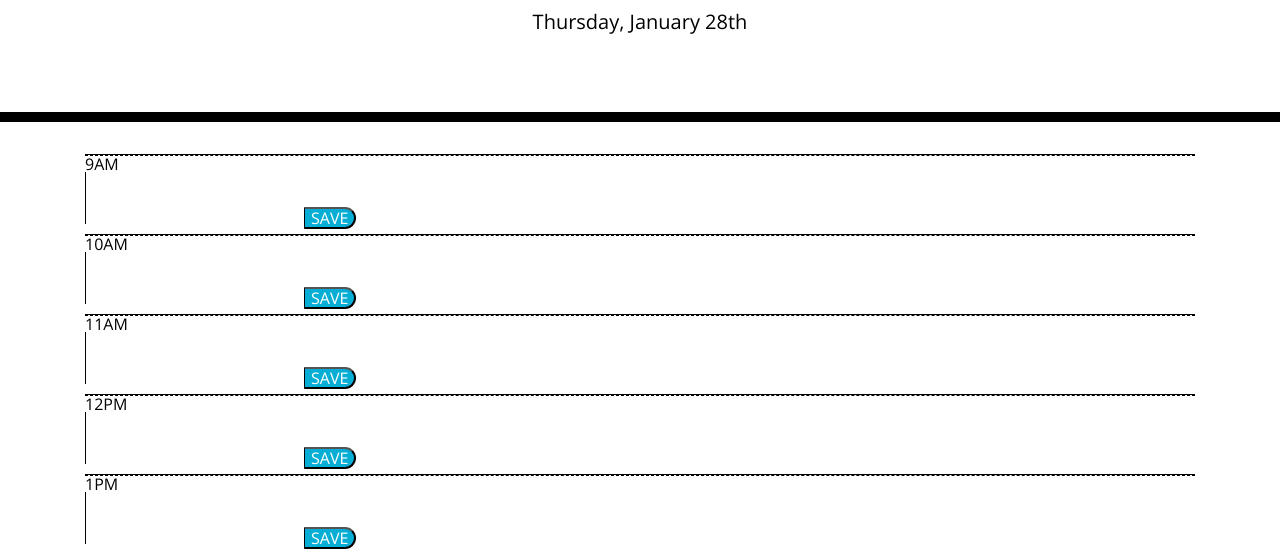
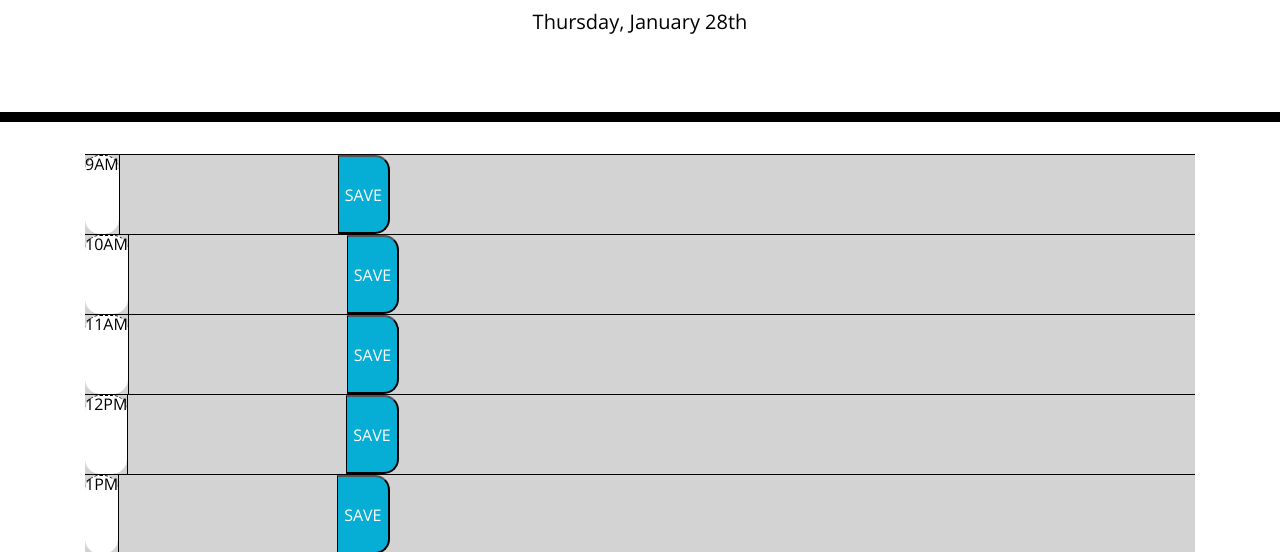
Before and after one commit to indervirsingh/Work-Day-Scheduler, a plain HTML site: page index.html in a window 1280 px wide. Shown: the part 182-734 px from the top of the page. Drawn offline with nearby package versions, Linux system fonts and the light colour scheme.

Commit message:
added coloring to the calendar using the past, future, present classes

```diff
--- a/assets/css/style.css
+++ b/assets/css/style.css
@@ -25,21 +25,18 @@ textarea {
     white-space: pre-wrap;
 }
 
-.time-block {
-    text-align: center;
-    border-radius: 15px;
-}
-
 .rows {
+    display: flex;
     white-space: pre-wrap;
     height: 80px;
     border-top: 1px solid black;
 }
-
 .hour {
     background-color: #ffffff;
     color: #000000;
     border-top: 1px dashed #000000;
+    text-align: center;
+    border-radius: 15px;
 }
 
 .past {
@@ -55,7 +52,7 @@ textarea {
 .future {
     background-color: #77dd77;
     color: white;
-  }
+}
 
 .saveButton {
     border-left: 1px solid black;
--- a/assets/js/script.js
+++ b/assets/js/script.js
@@ -23,8 +23,34 @@ var currentDayText = document.getElementById("currentDay");
         rowDiv.attr("id", rowNumber.toString());
         rowDiv.addClass(rowNumber.toString());
 
+        checkCalendarTimes(rowDiv, rowNumber);
         // Add that row to the container, so it shows up on the html
         containerDiv.append(rowDiv);
+    };
+
+    var checkCalendarTimes = function (rowDiv, rowNumber) {
+
+        // Get the current hour
+        var currentHour = moment().hour();
+
+        // This will be the hourRow to compare to, but only the digits, EX: 9AM -> 9
+        var hourRow = parseInt(hours[rowNumber].replace(/\D/g, ""));
+
+        // Converts to military time
+        if (hourRow < 9) {
+            hourRow += 12;
+        };
+
+        // This will make the past hours gray/red/green depending on time
+        if (currentHour > hourRow) {
+            rowDiv.addClass("past");
+        }
+        else if (currentHour == hourRow) {
+            rowDiv.addClass("present");
+        }
+        else {
+            rowDiv.addClass("future");
+        };
     };
 
     var generateHourColumn = function (rowNumber) {
@@ -84,7 +110,6 @@ var currentDayText = document.getElementById("currentDay");
 
         // Use moment.js to get the current day
         var currentDay = moment().format("dddd, MMMM Do");
-        console.log(currentDay);
         currentDayText.innerHTML = currentDay;
     };
 
@@ -113,4 +138,6 @@ var currentDayText = document.getElementById("currentDay");
 
     };
 
+    // Save the user data
+
 // ----------------------------------------------------------------------------------
```
